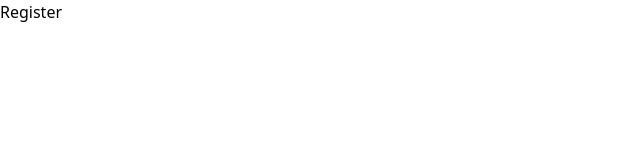
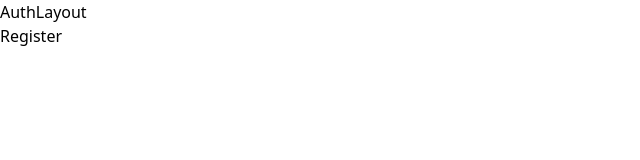
Before and after one commit to odanielchristopher/fincheck, a React (Vite) app in the folder frontend/: page /register in a window 1280 px wide. Shown: the top 160 px of the page, without its empty margins (0-640 px from the left). Built offline with nearby package versions, Linux system fonts and the light colour scheme.

Commit message:
feat (front): config routes and pages

```diff
--- /dev/null
+++ b/frontend/src/app/Router/AuthGuard.tsx
@@ -0,0 +1,19 @@
+import { Navigate, Outlet } from "react-router-dom";
+
+interface AuthGuardProps {
+  isPrivate: boolean;
+}
+
+export function AuthGuard({ isPrivate }: AuthGuardProps) {
+  const signedIn = false;
+
+  if (!signedIn && isPrivate) {
+    return <Navigate to="/login" replace />
+  }
+
+  if (signedIn && !isPrivate) {
+    return <Navigate to="/" replace />
+  }
+
+  return <Outlet />;
+}
--- a/frontend/src/app/Router/index.tsx
+++ b/frontend/src/app/Router/index.tsx
@@ -1,13 +1,26 @@
 import { BrowserRouter, Route, Routes } from "react-router-dom";
+
+import { AuthGuard } from "./AuthGuard";
+
+import { AuthLayout } from "../../views/layouts/AuthLayout";
+import { Dashboard } from "../../views/pages/Dashboard";
+import { Login } from "../../views/pages/Login";
+import { Register } from "../../views/pages/Register";
 
 export function Router() {
   return (
     <BrowserRouter>
       <Routes>
-        <Route path="/login" element={<h1>Login</h1>} />
-        <Route path="/register" element={<h1>Register</h1>} />
+        <Route element={<AuthGuard isPrivate={false} />}>
+          <Route element={<AuthLayout />}>
+            <Route path="/login" element={<Login />} />
+            <Route path="/register" element={<Register />} />
+          </Route>
+        </Route>
 
-        <Route path="/" element={<h1>Dashboard</h1>} />
+        <Route element={<AuthGuard isPrivate />}>
+          <Route path="/" element={<Dashboard />} />
+        </Route>
       </Routes>
     </BrowserRouter>
   );
--- /dev/null
+++ b/frontend/src/views/layouts/AuthLayout.tsx
@@ -0,0 +1,11 @@
+import { Outlet } from "react-router-dom";
+
+export function AuthLayout() {
+  return (
+    <div>
+      <h1>AuthLayout</h1>
+
+      <Outlet />
+    </div>
+  )
+}
--- /dev/null
+++ b/frontend/src/views/pages/Dashboard/index.tsx
@@ -0,0 +1,3 @@
+export function Dashboard() {
+  return 'Dashboard';
+}
--- /dev/null
+++ b/frontend/src/views/pages/Login/index.tsx
@@ -0,0 +1,3 @@
+export function Login() {
+  return 'login';
+}
--- /dev/null
+++ b/frontend/src/views/pages/Register/index.tsx
@@ -0,0 +1,3 @@
+export function Register() {
+  return 'Register';
+}
```
